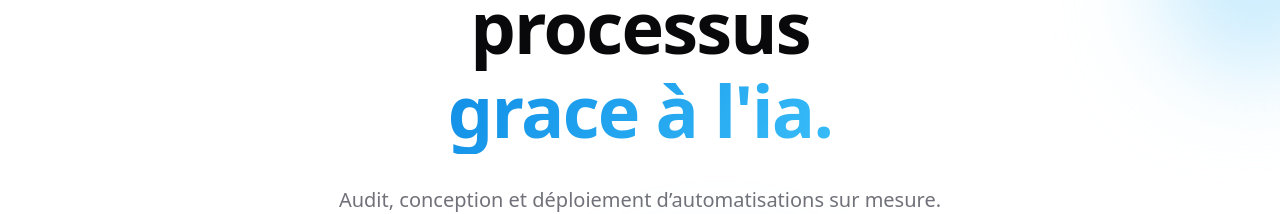
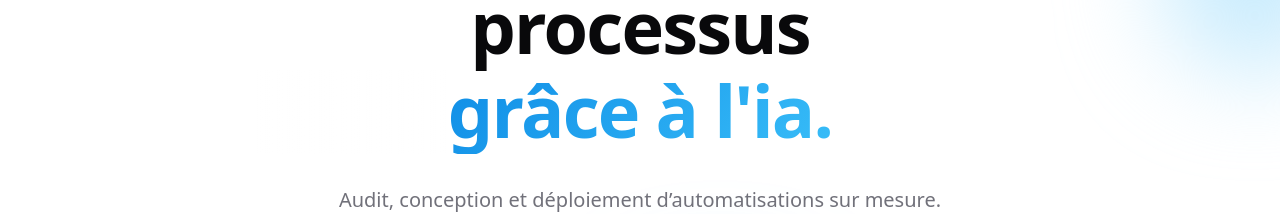
Before and after one commit to magentyagency-ops/Nira.consulting, a Next.js app: page / in a window 1280 px wide. Shown: the part 274-488 px from the top of the page. Built offline with nearby package versions, Linux system fonts and the light colour scheme.

Commit message:
fix: correction orthographe grâce

```diff
--- a/src/components/animations/HeroAnimatedText.tsx
+++ b/src/components/animations/HeroAnimatedText.tsx
@@ -17,7 +17,7 @@ export function HeroAnimatedText() {
                 await new Promise(resolve => setTimeout(resolve, 10000));
                 if (!isMounted) break;
 
-                // Shimmer sur tout le texte "grace à l'ia."
+                // Shimmer sur tout le texte "grâce à l'ia."
                 await shimmerControls.start({
                     x: ["-100%", "200%"],
                     transition: { duration: 1.2, ease: "easeInOut" }
@@ -41,7 +41,7 @@ export function HeroAnimatedText() {
                 initial={{ x: "-100%" }}
                 animate={shimmerControls}
             />
-            grace à l&apos;ia.
+            grâce à l&apos;ia.
         </span>
     );
 }
--- a/src/components/sections/Hero.tsx
+++ b/src/components/sections/Hero.tsx
@@ -75,7 +75,7 @@ export function Hero() {
                         <div className="text-4xl sm:text-5xl md:text-7xl font-bold tracking-tight text-nira-dark">
                             Automatisez vos processus
                         </div>
-                        {/* Ligne 2 : grace à l'ia. */}
+                        {/* Ligne 2 : grâce à l'ia. */}
                         <div className="text-4xl sm:text-5xl md:text-7xl font-bold tracking-tight text-nira-dark mt-1 sm:mt-2">
                             <motion.span variants={itemVariants} className="inline-block">
                                 <HeroAnimatedText />
```
